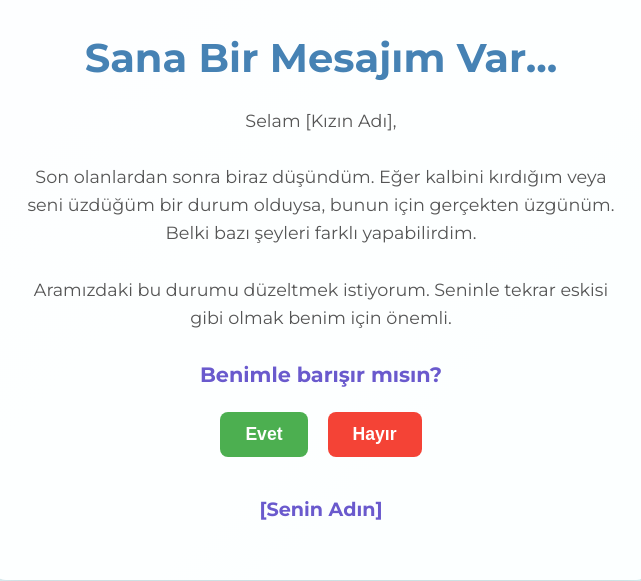
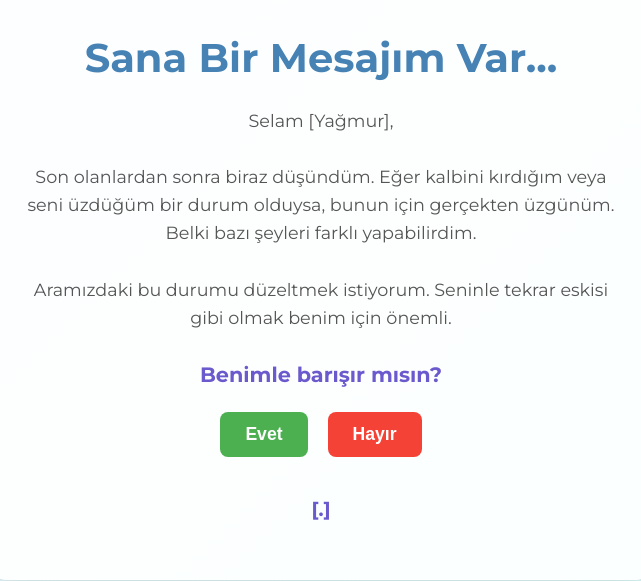
Before and after one commit to notsinaa1/1321, a plain HTML site: page index.html in a window 1280 px wide. Shown: the part 127-708 px from the top of the page, 316-957 px from the left. Drawn offline with Linux system fonts and the light colour scheme.

Commit message:
Update index.html

```diff
--- a/index.html
+++ b/index.html
@@ -15,7 +15,7 @@
         <div id="message-area">
             <h1>Sana Bir Mesajım Var...</h1>
             <p class="main-message">
-                Selam <span id="kizin-adi">[Kızın Adı]</span>,<br><br>
+                Selam <span id="kizin-adi">[Yağmur]</span>,<br><br>
                 Son olanlardan sonra biraz düşündüm. Eğer kalbini kırdığım veya seni üzdüğüm bir durum olduysa, bunun için gerçekten üzgünüm. Belki bazı şeyleri farklı yapabilirdim.<br><br>
                 Aramızdaki bu durumu düzeltmek istiyorum. Seninle tekrar eskisi gibi olmak benim için önemli.
             </p>
@@ -30,7 +30,7 @@
             </div>
 
         <p class="signature">
-            [Senin Adın]
+            [.]
         </p>
     </div>
 
```
